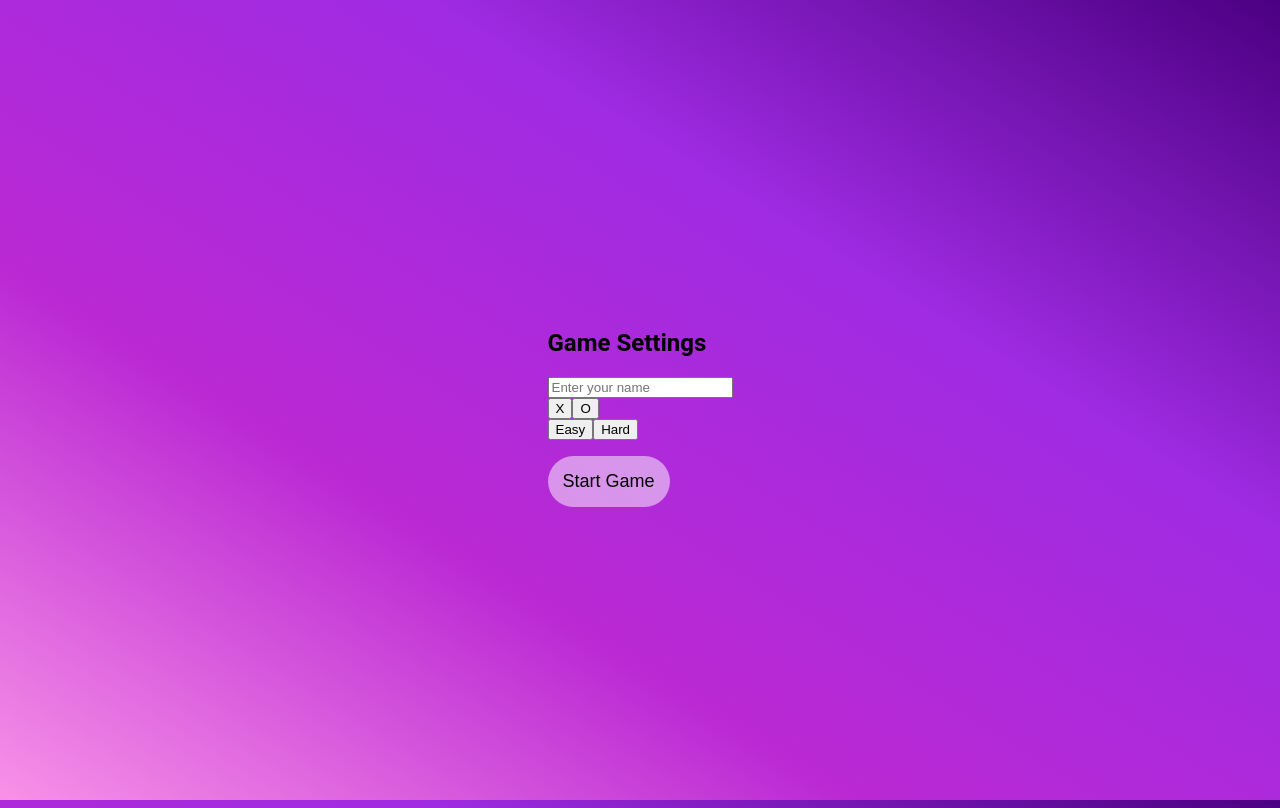
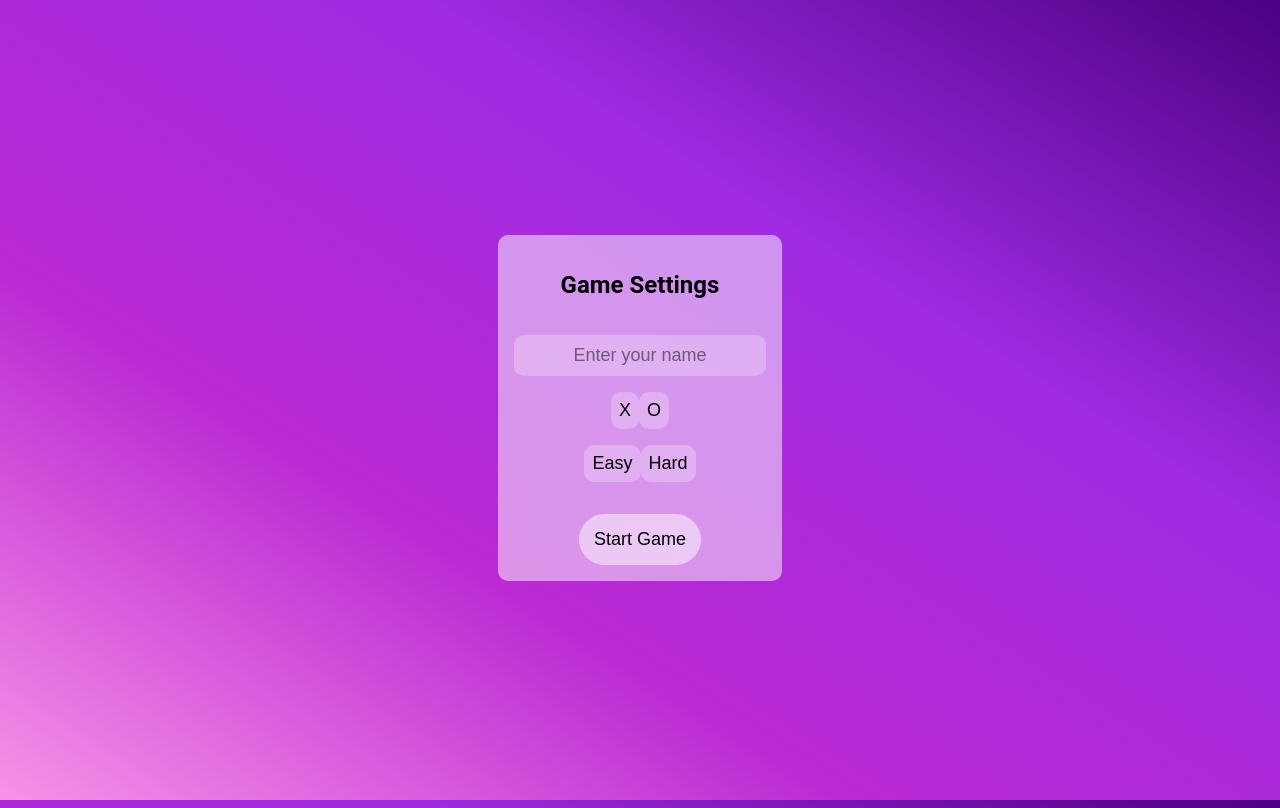
Before and after one commit to GucciGangnam/tic-tac-toe, a website built with webpack: page dist/index.html in a window 1280 px wide. Both pictures are taken after a click on the button "Okay". Built offline with nearby package versions, Linux system fonts and the light colour scheme.

Commit message:
styles completed for settings page. Need to create gameboard object so the selections can effect object.  No validity on input fields yet

```diff
--- a/src/settings-page.js
+++ b/src/settings-page.js
@@ -14,8 +14,8 @@ function displaySettingsPage() {
     markerDiv.classList.add('marker-div');
     markerDiv.id = 'marker-div';
         const xMarkerBtn = document.createElement('button');
-        xMarkerBtn.classList.add('x-marker');
-        xMarkerBtn.id = 'x-marker';
+        xMarkerBtn.classList.add('settingsBtn');
+        xMarkerBtn.id = 'x-markerBtn';
         xMarkerBtn.textContent = 'X';
         xMarkerBtn.addEventListener('click', () => {
             console.log('X Marker Button Clicked');
@@ -23,8 +23,8 @@ function displaySettingsPage() {
             oMarkerBtn.classList.remove('selected');
         });
         const oMarkerBtn = document.createElement('button');
-        oMarkerBtn.classList.add('o-marker');
-        oMarkerBtn.id = 'o-marker';
+        oMarkerBtn.classList.add('settingsBtn');
+        oMarkerBtn.id = 'o-markerBtn';
         oMarkerBtn.textContent = 'O';
         oMarkerBtn.addEventListener('click', () => {
             console.log('O Marker Button Clicked');
@@ -37,8 +37,8 @@ function displaySettingsPage() {
     difficultyDiv.classList.add('difficulty-div');
     difficultyDiv.id = 'difficulty-div';
         const easyDifficultyBtn = document.createElement('button');
-        easyDifficultyBtn.classList.add('easy-difficulty');
-        easyDifficultyBtn.id = 'easy-difficulty';
+        easyDifficultyBtn.classList.add('settingsBtn');
+        easyDifficultyBtn.id = 'easy-difficultyBtn';
         easyDifficultyBtn.textContent = 'Easy';
         easyDifficultyBtn.addEventListener('click', () => {
             console.log('Easy Difficulty Button Clicked');
@@ -46,8 +46,8 @@ function displaySettingsPage() {
             hardDifficultyBtn.classList.remove('selected');
         });
         const hardDifficultyBtn = document.createElement('button');
-        hardDifficultyBtn.classList.add('hard-difficulty');
-        hardDifficultyBtn.id = 'hard-difficulty';
+        hardDifficultyBtn.classList.add('settingsBtn');
+        hardDifficultyBtn.id = 'hard-difficultyBtn';
         hardDifficultyBtn.textContent = 'Hard';
         hardDifficultyBtn.addEventListener('click', () => {
             console.log('Hard Difficulty Button Clicked');
--- a/src/style.css
+++ b/src/style.css
@@ -7,6 +7,7 @@ body {
     ) no-repeat fixed;
     background-size: cover;
     font-family: 'Roboto', sans-serif;
+
 }
 
 html, body {
@@ -51,3 +52,48 @@ html, body {
         .start-game-btn:hover {
             box-shadow: 0 0 10px 0 rgba(255, 255, 255, 0.60);
         }
+
+/* settings page */
+
+.settings-div {
+    display: flex;
+    flex-direction: column;
+    justify-content: center;
+    align-items: center;
+    gap: 1rem;
+
+    background-color: rgba(255, 255, 255, 0.50);
+    border-radius: 10px;
+    padding: 1rem;
+}
+    .name-input{
+        font-size: large;
+        padding: 10px;
+        border-radius: 10px;
+        border: none;
+        text-align: center;
+        background-color: rgba(255, 255, 255, 0.25);
+        color: black;
+    }
+    .name-input:focus {
+        box-shadow: 0 0 10px 0 rgba(255, 255, 255, 0.80);
+        outline: none;
+    }
+    .name-input::placeholder {
+        color: rgba(0, 0, 0, 0.5);
+    }
+    .settingsBtn {
+        background: rgba(255, 255, 255, 0.25);
+        border: none;
+        border-radius: 10px;
+        font-size: large;
+        padding: 0.5rem;
+    }
+        .settingsBtn:hover {
+            box-shadow: 0 0 10px 0 rgba(255, 255, 255, 0.60);
+        }
+        .settingsBtn.selected {
+            background-color: rgba(255, 255, 255, 0.5);
+            box-shadow: 0 0 10px 0 rgba(255, 255, 255, 0.60);
+            color: black;
+        }
```
Also changed, not shown: dist/bundle.js.
